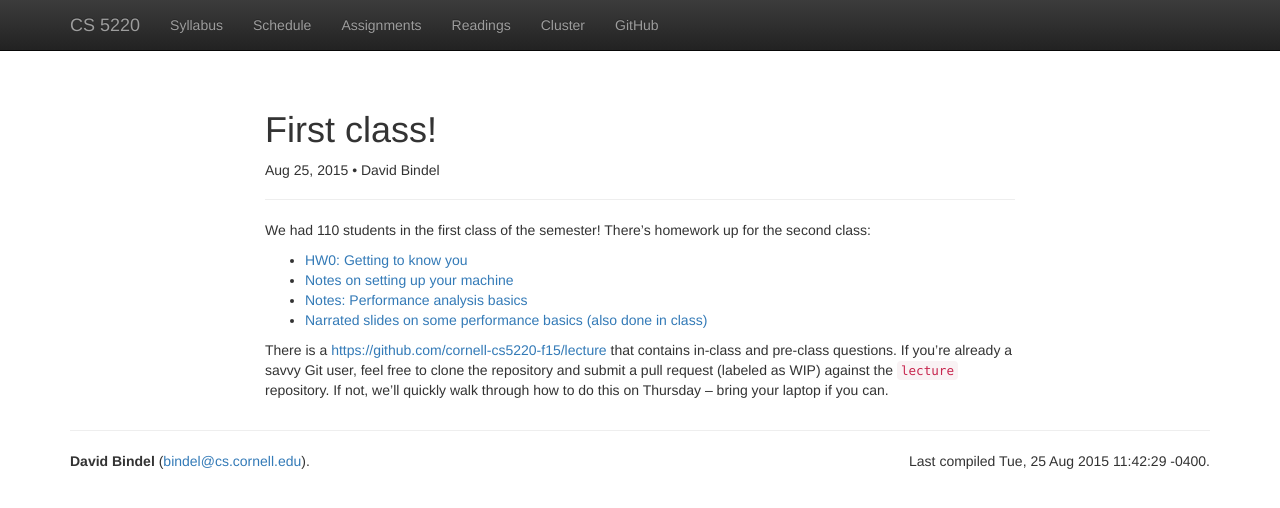
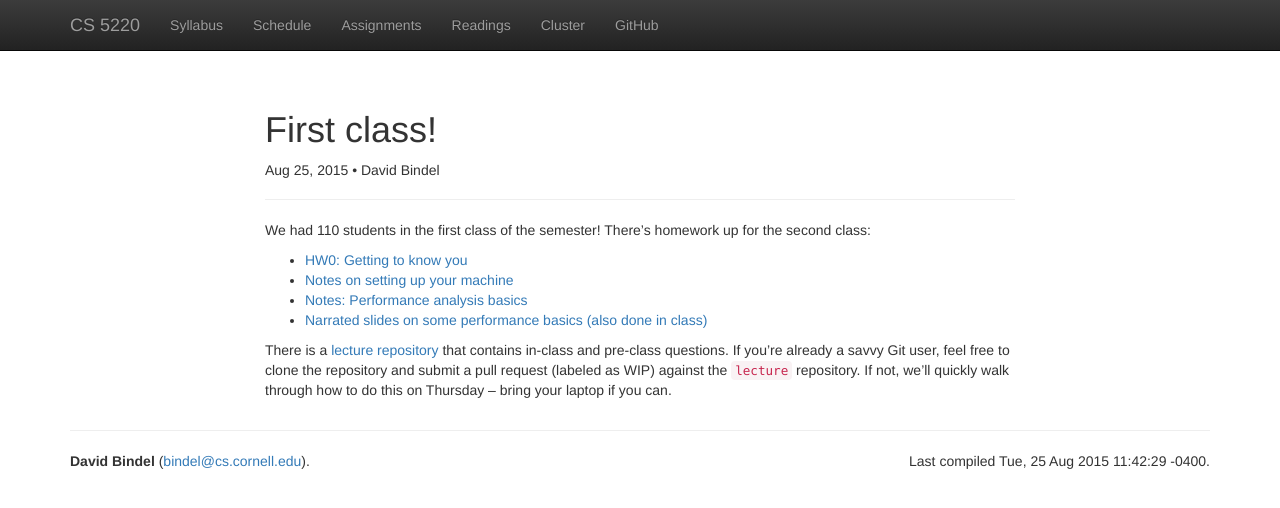
Before and after one commit to cornell-cs5220-f15/cornell-cs5220-f15.github.io, a Jekyll site: the page built from _posts/2015-08-25-first-class.md, in a window 1280 px wide. Shown: the top 508 px of the page. Built offline with Jekyll 4.4.1, drawn with Linux system fonts in a browser that asks for light colours; nearby versions of some CDN libraries; some of the changed lines change nothing that is shown.

Commit message:
Fixed markdown goof in first day post.

```diff
--- a/_posts/2015-08-25-first-class.md
+++ b/_posts/2015-08-25-first-class.md
@@ -14,7 +14,7 @@ homework up for the second class:
  - [Notes: Performance analysis basics](http://cornell-cs5220-f15.github.io/2015/08/10/performance.html)
  - [Narrated slides on some performance basics (also done in class)](http://cornell-cs5220-f15.github.io/slides/2015-08-27-perf.html)
 
-There is a [https://github.com/cornell-cs5220-f15/lecture](lecture repository)
+There is a [lecture repository](https://github.com/cornell-cs5220-f15/lecture)
 that contains in-class and pre-class questions.  If you're already a
 savvy Git user, feel free to clone the repository and submit a pull
 request (labeled as WIP) against the `lecture` repository.  If not,
```
